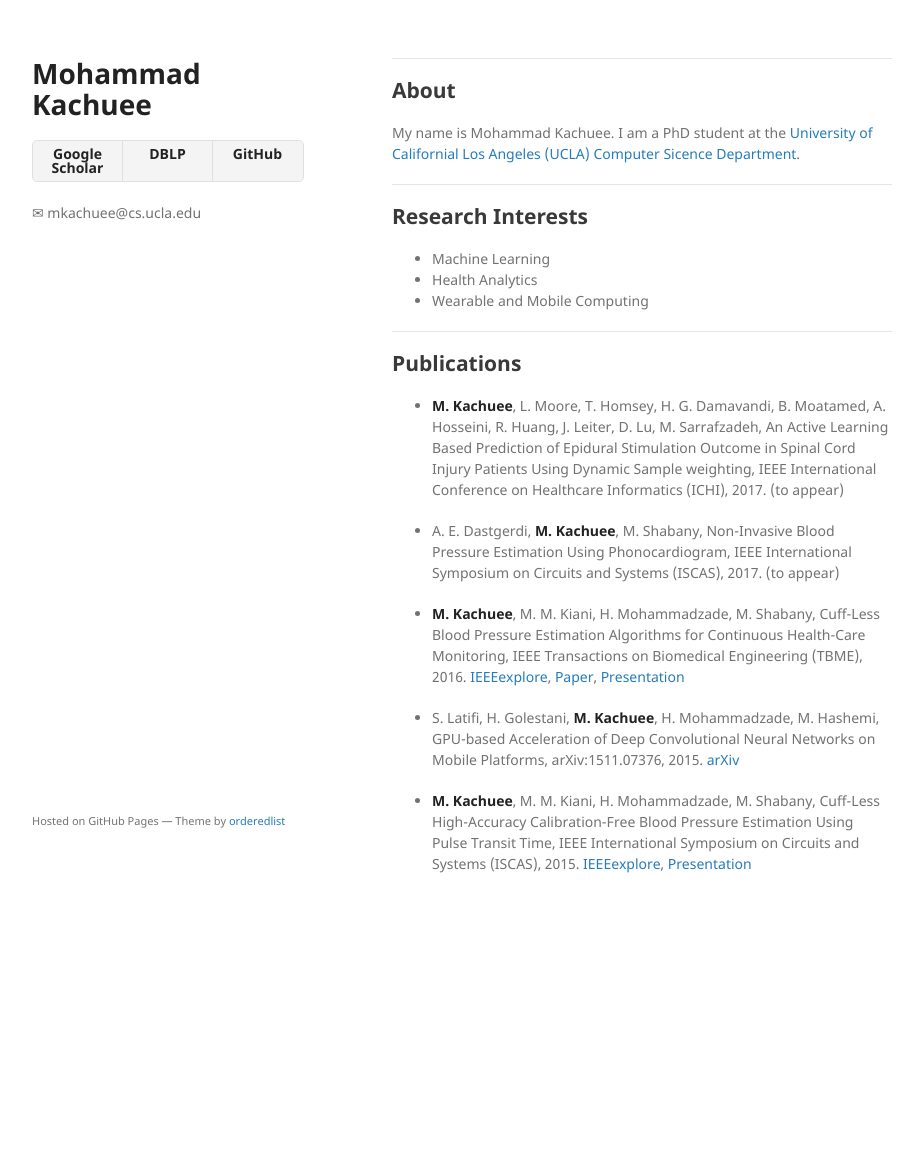
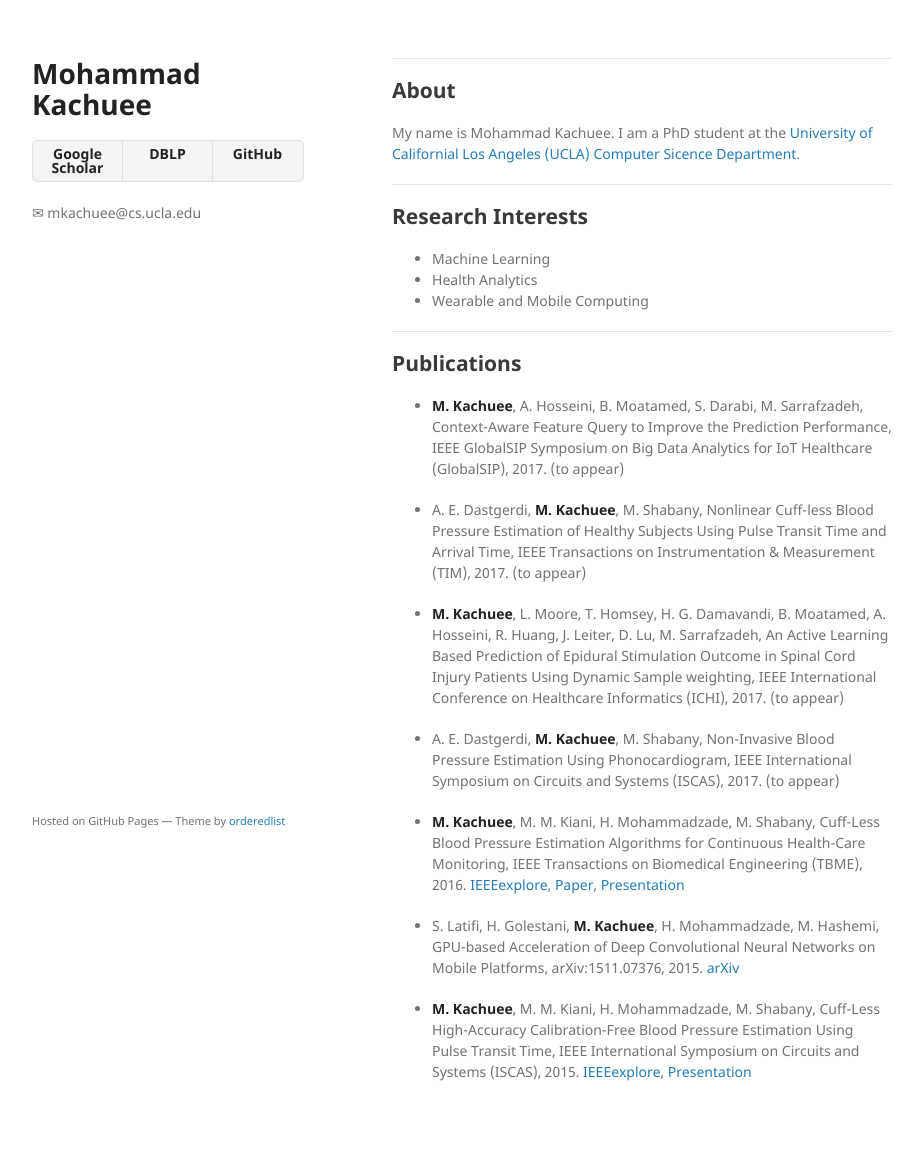
Before and after one commit to mkachuee/mkachuee.github.io, a Jekyll site: the page built from index.md, in a window 1280 px wide. Shown: the whole page, without its empty margins (178-1100 px from the left). Built offline with Jekyll 4.4.1, drawn with Linux system fonts in a browser that asks for light colours; before the commit the page ends 944 px from its top, so only the background shows below that.

Commit message:
Update index.md

```diff
--- a/index.md
+++ b/index.md
@@ -18,6 +18,10 @@ My name is Mohammad Kachuee. I am a PhD student at the [University of California
 
 ## Publications
 
+* **M. Kachuee**, A. Hosseini, B. Moatamed, S. Darabi, M. Sarrafzadeh, Context-Aware Feature Query to Improve the Prediction Performance, IEEE GlobalSIP Symposium on Big Data Analytics for IoT Healthcare (GlobalSIP), 2017. (to appear)
+
+* A. E. Dastgerdi, **M. Kachuee**, M. Shabany, Nonlinear Cuff-less Blood Pressure Estimation of Healthy Subjects Using Pulse Transit Time and Arrival Time, IEEE Transactions on Instrumentation & Measurement (TIM), 2017. (to appear)
+
 * **M. Kachuee**, L. Moore, T. Homsey, H. G. Damavandi, B. Moatamed, A. Hosseini, R. Huang, J. Leiter, D. Lu, M. Sarrafzadeh, An Active Learning Based Prediction of Epidural Stimulation Outcome in Spinal Cord Injury Patients Using Dynamic Sample weighting, IEEE International Conference on Healthcare Informatics (ICHI), 2017. (to appear)
 
 * A. E. Dastgerdi, **M. Kachuee**, M. Shabany, Non-Invasive Blood Pressure Estimation Using Phonocardiogram, IEEE International Symposium on Circuits and Systems (ISCAS), 2017. (to appear)
```
